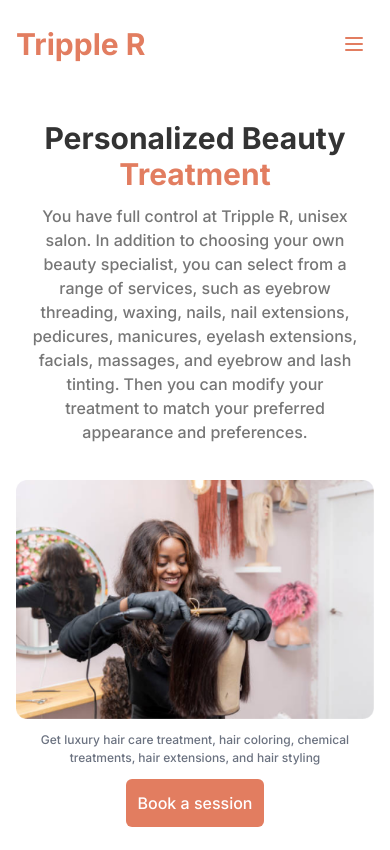
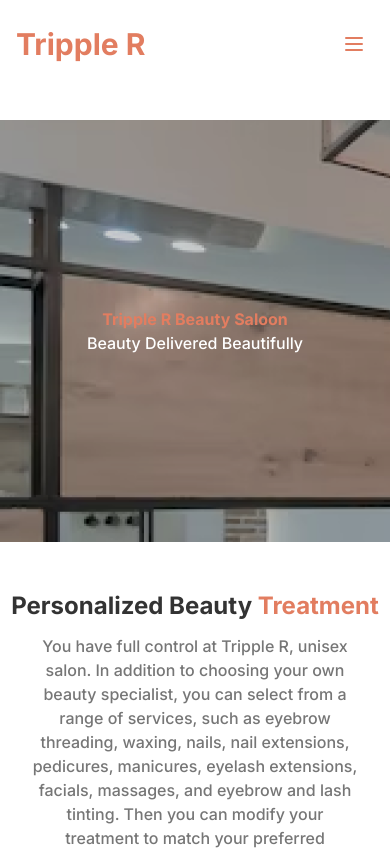
Before and after one commit to iamclement1/tripple-r, a Next.js app: page / in a window 390 px wide. Shown: the top 850 px of the page. Built offline with nearby package versions, Linux system fonts and the light colour scheme.

Commit message:
'update: hero screen on index.page'

```diff
--- a/src/pages/index.jsx
+++ b/src/pages/index.jsx
@@ -12,8 +12,21 @@ export default function Home() {
   return (
     <React.Fragment>
 
+      <main>
+        <div className='bg-my_bg_image bg-auto md:h-[100vh] h-[50vh] md:mb-24 mb-12'>
+          <div className='bg-black/20 md:h-[100vh] h-[50vh] flex flex-col justify-center mx-auto
+          text-center'>
+            <p className='text-[#E27D60] md:text-4xl font-extrabold' >
+              Tripple R Beauty Saloon
+            </p>
+            <p className='text-white md:text-5xl  ' >
+              Beauty Delivered Beautifully
+            </p>
+          </div>
+        </div>
+      </main>
       <session>
-        <h1 className='mx-auto text-center text-3xl md:text-4xl font-bold text-[#333333] md:w-3/6 lg:w-2/6'>
+        <h1 className='mx-auto text-center text-2xl md:text-4xl font-bold text-[#333333] md:w-3/6 lg:w-2/6'>
           Personalized Beauty  <span className='text-[#E27D60]'>Treatment</span>
         </h1>
         <p className='lg:w-[56rem] mx-8 md:mx-14 lg:mx-auto my-3 text-center text-[18x] text-[#767676]'>
@@ -69,7 +82,7 @@ export default function Home() {
             <h1 className='text-[#333] text-4xl font-bold lg:w-4/6'>
               Feel Beautiful, <span className='text-[#E27D60]' >Look Great</span>
             </h1>
-            <p className='my-8 text-[#333] lg:w-4/6 text-sm'>
+            <p className='my-8 text-[#333] lg:w-5/6 text-sm'>
               Braids are more than just a hairstyle, they are a form of art. Each braid can be customized to fit your unique personality and style, from simple and elegant to bold and intricate. Come and get the best experience at Tripple R unisex salon
             </p>
             <button className='bg-[#E27D60] p-3 rounded-md text-white'>
--- a/tailwind.config.js
+++ b/tailwind.config.js
@@ -8,6 +8,7 @@ module.exports = {
   theme: {
     extend: {
       backgroundImage: {
+        'my_bg_image': "url('../../src/assets/images/image42.png')",
         'gradient-radial': 'radial-gradient(var(--tw-gradient-stops))',
         'gradient-conic':
           'conic-gradient(from 180deg at 50% 50%, var(--tw-gradient-stops))',
```
Also changed, not shown: src/assets/images/image42.png (added).
